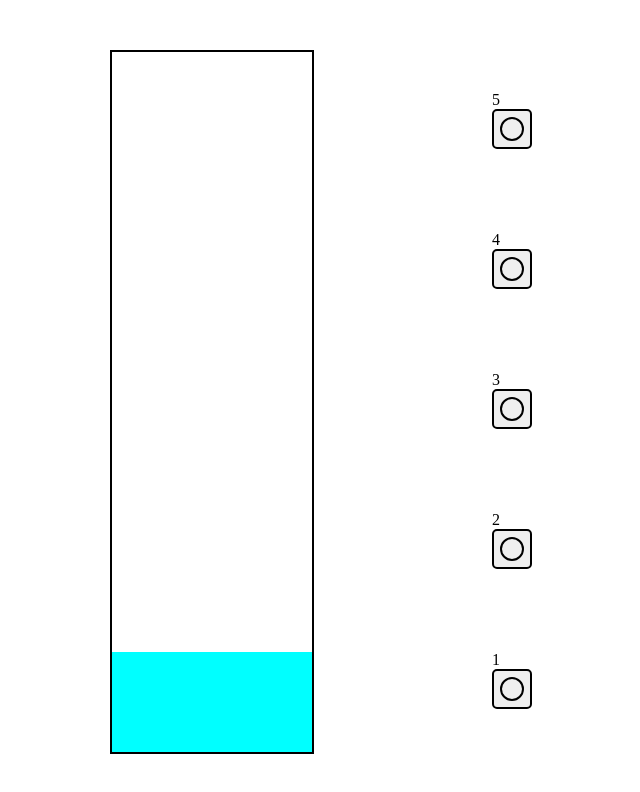
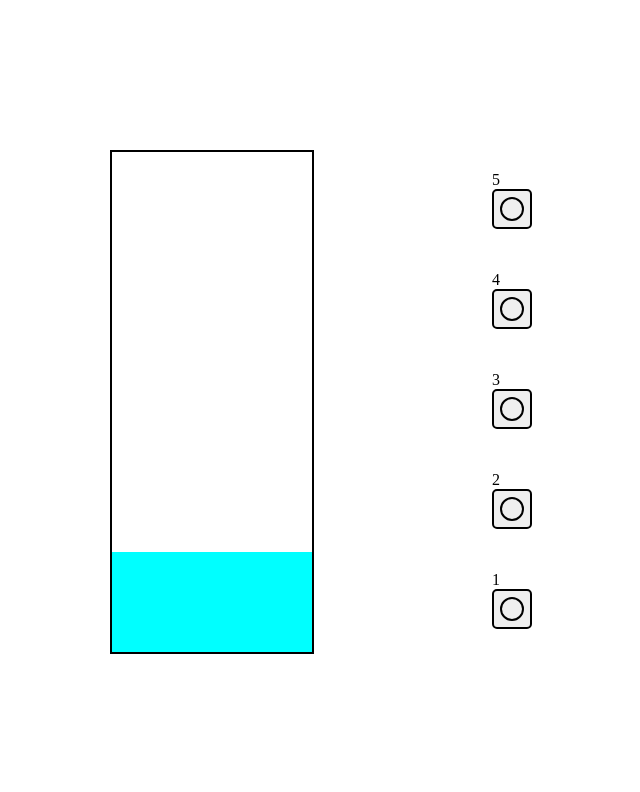
Before and after one commit to Rabbit1430/TestTaskVue, a Vue app: page / in a window 1280 px wide. Shown: the top 792 px of the page, without its empty margins (319-959 px from the left). Built offline with nearby package versions, Linux system fonts and the light colour scheme.

Commit message:
add go to lift

```diff
--- a/src/components/Mylift.vue
+++ b/src/components/Mylift.vue
@@ -4,12 +4,23 @@
   <div class="mycontent">
     <div class="lift">
       <div class="etag">
-        <div class="block"></div>
+        <div
+          class="block"
+          :style="{ bottom: positionnow + 'px' }"
+          :class="{ block: true, goblock: isgoblock }"
+        ></div>
       </div>
       <div class="navigatelift">
         <div class="buttonetage" v-for="etg in numbersetag" :key="etg">
-          <div>{{ etg }}</div>
-          <button-lift><div class="circle"></div></button-lift>
+          <div class="chislo">{{ etg }}</div>
+          <button-lift
+            @click="
+              {
+                GoLift(etg);
+              }
+            "
+            ><div class="circle"></div
+          ></button-lift>
         </div>
       </div>
     </div>
@@ -24,7 +35,58 @@ export default {
     return {
       numbersetag: 5,
       positionnow: 0,
+      buttonclick: false,
+      isgoblock: false,
+      isogidanie: false,
+      nowetag: 1,
+      ochered: [],
     };
+  },
+
+  methods: {
+    async GoLift(etg) {
+      if (this.ochered.includes(etg)) {
+        return;
+      }
+
+      this.ochered.push(etg);
+      await this.gotolift();
+    },
+
+    async gotolift() {
+      if (this.isgoblock || this.ochered.length === 0) {
+        return;
+      }
+
+      this.isgoblock = true;
+      if (this.isogidanie) {
+        if (this.ochered.includes(ocher)) {
+          this.isgoblock = false;
+          return;
+        }
+      }
+
+      const ocher = this.ochered[0];
+      const distance = Math.abs(ocher - this.nowetag);
+      const distantion = distance * 1000;
+
+      await new Promise((resolve) => {
+        setTimeout(() => {
+          this.nowetag = ocher;
+          this.positionnow = (ocher - 1) * 100;
+          resolve();
+        }, distantion);
+      });
+
+      await new Promise((resolve) => {
+        setTimeout(resolve, distantion + 3000);
+      });
+
+      this.ochered.shift();
+
+      this.isgoblock = false;
+      await this.gotolift();
+    },
   },
 };
 </script>
@@ -38,7 +100,7 @@ export default {
 }
 .lift {
   width: 600px;
-  height: 700px;
+  height: 500px;
   display: flex;
 
   justify-content: space-around;
@@ -49,13 +111,21 @@ export default {
   height: 100%;
   border: 2px solid #000;
   display: flex;
-  align-items: end;
+
+  position: relative;
 }
 
 .block {
+  position: absolute;
   width: 100%;
   height: 100px;
   background-color: aqua;
+  bottom: 0;
+  transition: bottom 4s ease-in-out;
+}
+
+.goblock {
+  transition: bottom 4s ease-in-out;
 }
 
 .circle {
```
